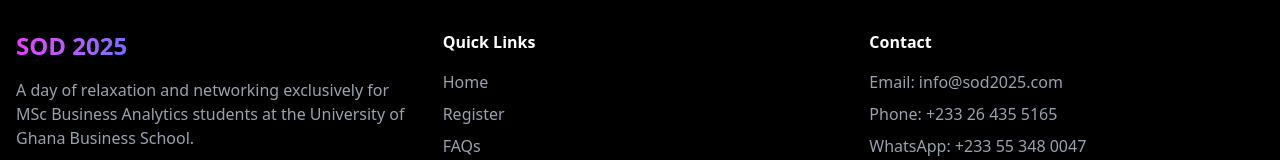
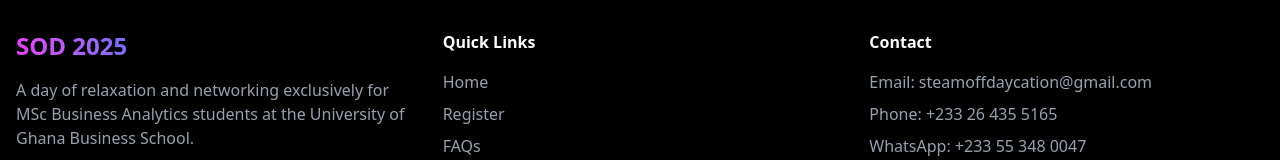
Before and after one commit to thatfordjourboy/sod2025, a Next.js app: page / in a window 1280 px wide. Shown: the part 2503-2663 px from the top of the page. Built offline with nearby package versions, Linux system fonts and the light colour scheme.

Commit message:
Update Footer.tsx

```diff
--- a/src/components/Footer.tsx
+++ b/src/components/Footer.tsx
@@ -75,7 +75,7 @@
 
           <div>
             <h4 className="text-white font-semibold mb-4">Contact</h4>
-            <p className="text-gray-400 mb-2">Email: info@sod2025.com</p>
+            <p className="text-gray-400 mb-2">Email: steamoffdaycation@gmail.com</p>
             <p className="text-gray-400 mb-2">Phone: +233 26 435 5165</p>
             <p className="text-gray-400 mb-2">WhatsApp: +233 55 348 0047</p>
             <p className="text-gray-400">Accra, Ghana</p>
```
